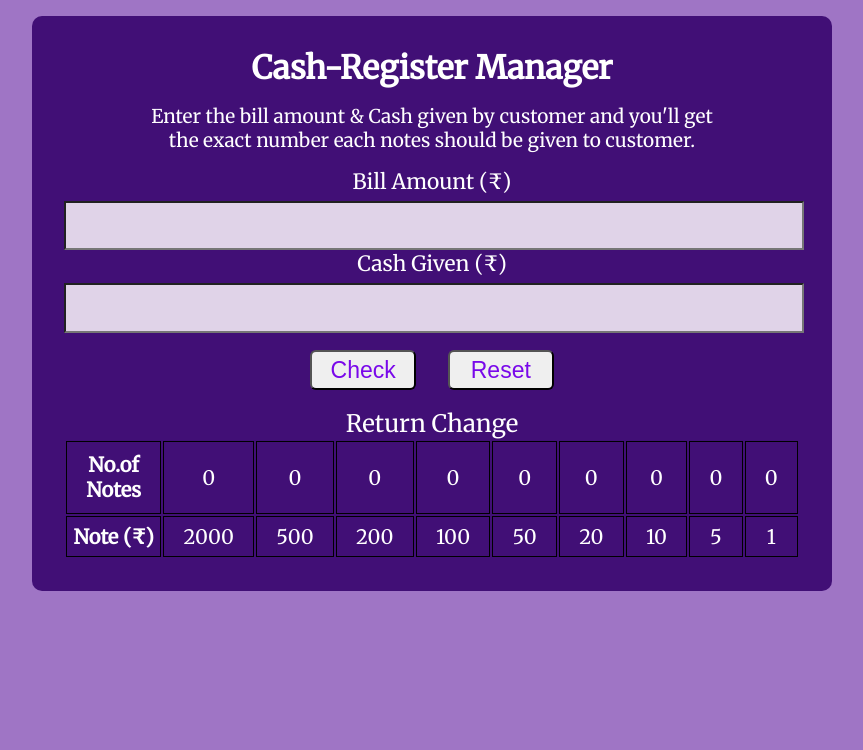
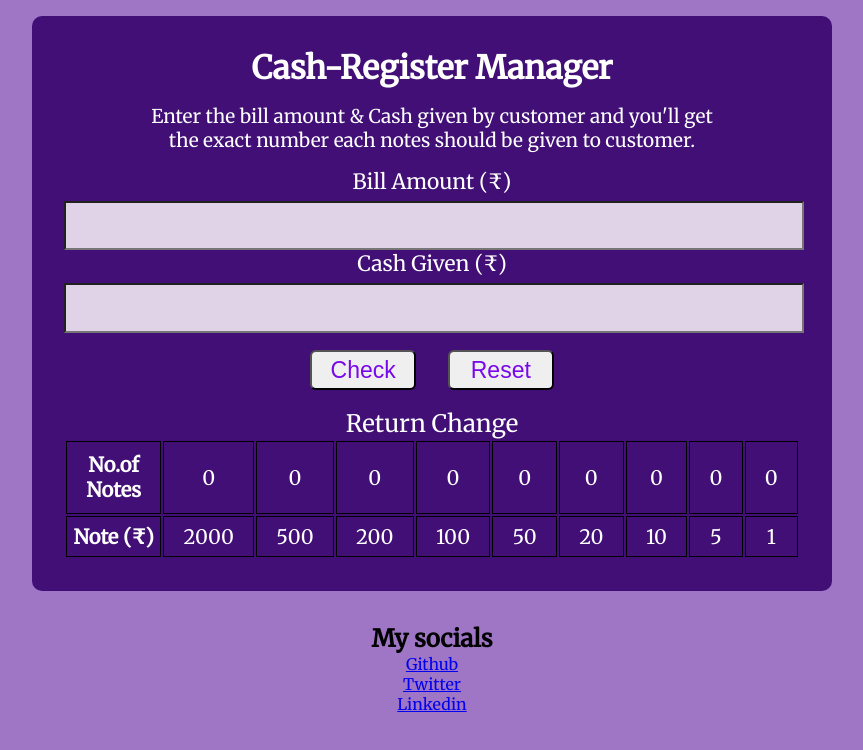
Before and after one commit to prathamesh-dukare/Cash-Register-Manager, a plain HTML site: page index.html in a window 1280 px wide. Shown: the whole page, without its empty margins (208-1071 px from the left). Drawn offline with Linux system fonts and the light colour scheme.

Commit message:
add social links

```diff
--- a/index.html
+++ b/index.html
@@ -12,6 +12,7 @@
         @import url('https://fonts.googleapis.com/css2?family=Merriweather&family=Roboto&display=swap');
     </style>
 </head>
+
 <body>
     <div class="container">
         <h1 class="text-center">Cash-Register Manager</h1>
@@ -57,6 +58,15 @@
             </tr>
         </table>
     </div>
+    <footer>
+        <h2>My socials</h2>
+        <ul>
+            <li><a href="https://github.com/prathamesh-dukare">Github</a></li>
+            <li><a href="https://Twitter.com/prathameshtwits">Twitter</a></li>
+            <li><a href="https://Linkedin.com/in/prathameshdukare">Linkedin</a></li>
+        </ul>
+    </footer>
 </body>
 <script src="/script.js"></script>
+
 </html>
--- a/style.css
+++ b/style.css
@@ -65,6 +65,12 @@ caption {
     font-size: 24px;
 }
 
+footer{
+    margin-top: 2rem!important;
+    margin: 0 auto;
+    display: block;
+    text-align: center;
+}
 /* Media Queries  */
 @media screen and (max-width:1050px) {
     body{
```
